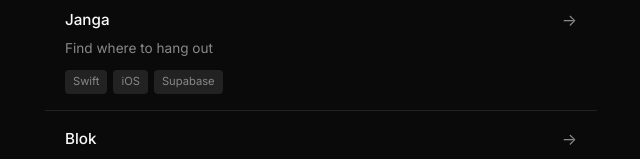
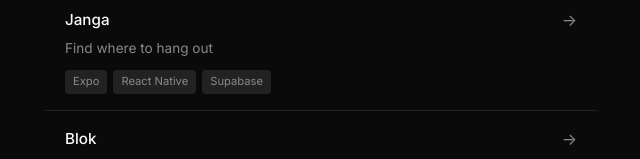
Before and after one commit to janfaris/jankfaris.com, a React (Vite) app: page / in a window 1280 px wide. Shown: the part 591-750 px from the top of the page, without its empty margins (319-959 px from the left). Built offline with nearby package versions, Linux system fonts and the light colour scheme.

Commit message:
fix: Janga uses Expo

```diff
--- a/src/App.tsx
+++ b/src/App.tsx
@@ -12,7 +12,7 @@
     name: 'Janga',
     description: 'Find where to hang out',
     link: 'https://apps.apple.com/us/app/janga/id6744530407',
-    tech: ['Swift', 'iOS', 'Supabase'],
+    tech: ['Expo', 'React Native', 'Supabase'],
   },
   {
     name: 'Blok',
```
